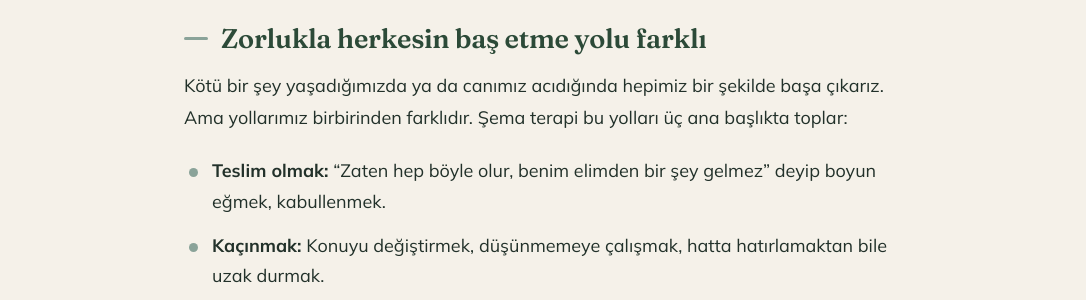
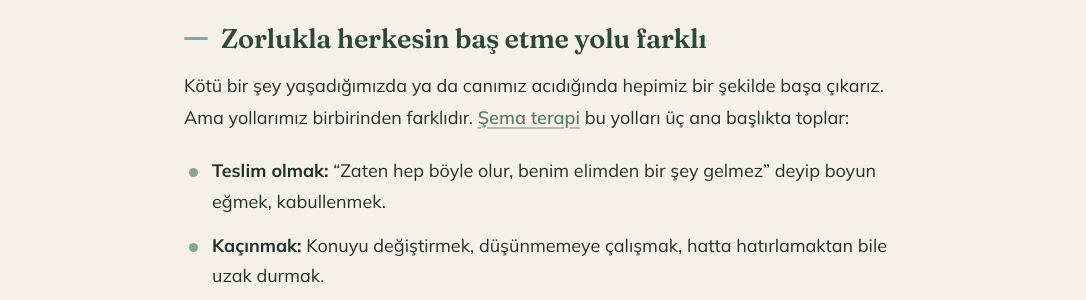
Before and after one commit to ardasaglamer9/rumeysaerdogdu.com, a Jekyll site: the page built from _posts/2026-08-07-cocukluk-anilari-ve-bas-etme.md, in a window 1280 px wide and 1400 px high, scrolled down 2025 px. Shown: the part 138-438 px from the top of the window, without its empty margins (96-1182 px from the left). Built offline with Jekyll 4.4.1, drawn with Linux system fonts in a browser that asks for light colours.

Commit message:
Makale içi bağlantıları görünür yap
Genel a{color:inherit;text-decoration:none} kuralı yüzünden yazı
gövdesindeki bağlantılar düz metinle aynı görünüyordu. Paragraf, liste
ve SSS cevaplarındaki bağlantılar artık adaçayı renginde, altı çizili
ve yarı kalın. Makaledeki buton, ilgili yazılar ve yazar kutusu
bağlantıları kapsam dışında; kendi stillerini koruyorlar.

Co-Authored-By: Claude Fable 5 <noreply@anthropic.com>

```diff
--- a/assets/css/style.css
+++ b/assets/css/style.css
@@ -598,6 +598,20 @@ body.nav-open{overflow:hidden;}
 .hero-portrait .ring{opacity:.32;}
 .hero-portrait .leaf-a{opacity:.55;}
 
+/* --- Makale içi bağlantılar ---
+   Genel kural (a{color:inherit;text-decoration:none}) bağlantıları düz
+   metinle aynı gösteriyordu; yazı gövdesinde ayırt edilemiyorlardı.
+   Yalnızca paragraf/liste içindekiler hedefleniyor — makaledeki buton,
+   ilgili yazılar ve yazar kutusu bağlantıları kendi stilini korur. */
+.article p a, .article ul li a, .postfaq .a a{
+  color:var(--sage-dark);font-weight:600;
+  text-decoration:underline;text-underline-offset:3px;
+  text-decoration-thickness:1.5px;
+  text-decoration-color:rgba(94,122,106,.45);
+  transition:color .2s,text-decoration-color .2s;}
+.article p a:hover, .article ul li a:hover, .postfaq .a a:hover{
+  color:var(--forest);text-decoration-color:var(--forest);}
+
 /* --- Yazı başı görseli (front matter: image) --- */
 .post-hero{max-width:720px;margin:0 auto 44px;}
 .post-hero img{width:100%;height:auto;display:block;border-radius:22px;
```
